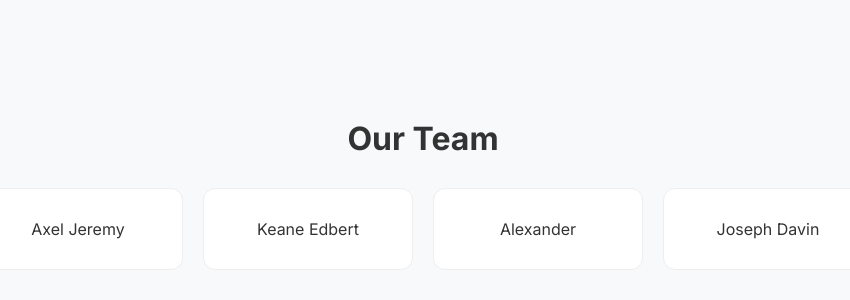
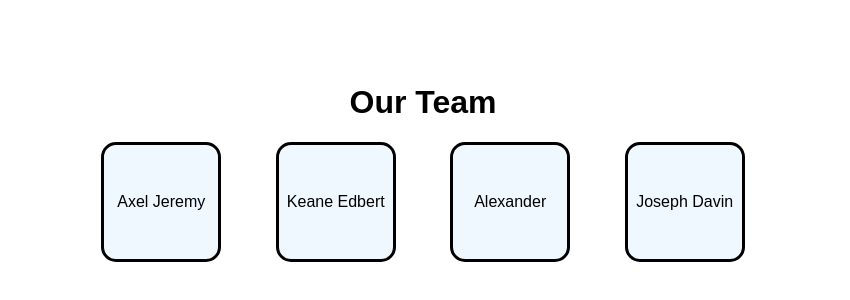
Before and after one commit to Axel-Jeremy/SuperTeamPortofilio, a plain HTML site: page index.html in a window 1280 px wide. Shown: the part 206-506 px from the top of the page, without its empty margins (217-1067 px from the left). Drawn offline with Linux system fonts and the light colour scheme.

Commit message:
Perbaikan file

```diff
--- a/index.html
+++ b/index.html
@@ -6,19 +6,36 @@
     <link rel="stylesheet" href="style.css">
     <meta name="viewport" content="width=device-width, initial-scale=1.0">
     <title>Document</title>
-    <link href="https://fonts.googleapis.com/css2?family=Inter:wght@300;400;600;700&display=swap" rel="stylesheet">
 </head>
 
 <body>
-    <section id="team">
-        <h2>Our Team</h2>
-        <div class="team-grid">
-            <a href="Axel.html" class="team-card" target="_blank"> Axel Jeremy </a>
-            <a href="Keane.html" class="team-card" target="_blank"> Keane Edbert </a>
-            <a href="Alexander.html" class="team-card" target="_blank"> Alexander </a>
-            <a href="Davin.html" class="team-card" target="_blank"> Joseph Davin </a>
-        </div>
-    </section>
+    <h1>Our Team</h1>
+    <div id="container">
+
+        <a href="Axel/Axel.html">
+            <button>
+                Axel Jeremy
+            </button>
+        </a>
+
+        <a href="Keane/Kenae.html">
+            <button>
+                Keane Edbert
+            </button>
+        </a>
+
+        <a href="Alexander/Alexander.html">
+            <button>
+                Alexander
+            </button>
+        </a>
+
+        <a href="Davin/Davin.html">
+            <button>
+                Joseph Davin
+            </button>
+        </a>
+
     </div>
 </body>
 
--- a/style.css
+++ b/style.css
@@ -1,59 +1,34 @@
-* {
-    margin: 0;
-    padding: 0;
-    box-sizing: border-box;
+*{
+    font-family: sans-serif;
 }
 
-html,
-body {
-    font-family: 'Inter', sans-serif;
-    background-color: #f8f9fa;
-    color: #333;
-}
-
-/* tengahin konten */
-body {
+body{
     display: flex;
     align-items: center;
     justify-content: center;
-    min-height: 100vh;
-    padding: 20px;
+    height: 90vh;
+    flex-direction: column;
 }
 
-/* Penataan bagian team */
-#team {
-    width: 100%;
-    max-width: 900px;
-    text-align: center;
+button{
+    width: 120px;
+    height: 120px;
+    /* margin: 0px 20px 0px 20px; */
+    border: 3px solid black;
+    border-radius: 15px;
+    background-color: aliceblue;
+    font-size: 12pt;
+    transition: background-color 0.2s ease, transform 0.1s ease;
 }
 
-h2 {
-    font-size: 2rem;
-    font-weight: 700;
-    margin-bottom: 30px;
+button:active {
+  background-color: #bad7f7;
+  transform: translateY(2px);
 }
 
-/* Grid untuk kartu tim */
-.team-grid {
-    display: grid;
-    grid-template-columns: repeat(auto-fit, minmax(180px, 1fr));
-    gap: 20px;
+a{
+    display: inline;
+    padding: 0;
+    margin: 25px;
+    text-decoration: none;
 }
-
-.team-card {
-    background-color: #ffffff;
-    border: 1px solid #eee;
-    text-decoration: none;
-    color: #333;
-    padding: 30px 20px;
-    border-radius: 12px;
-    font-weight: 500;
-    font-size: 1rem;
-    transition: transform 0.2s, box-shadow 0.2s;
-}
-
-/* Efek hover */
-.team-card:hover {
-    transform: translateY(-5px);
-    box-shadow: 0 4px 12px rgba(0, 0, 0, 0.05);
-}
```
